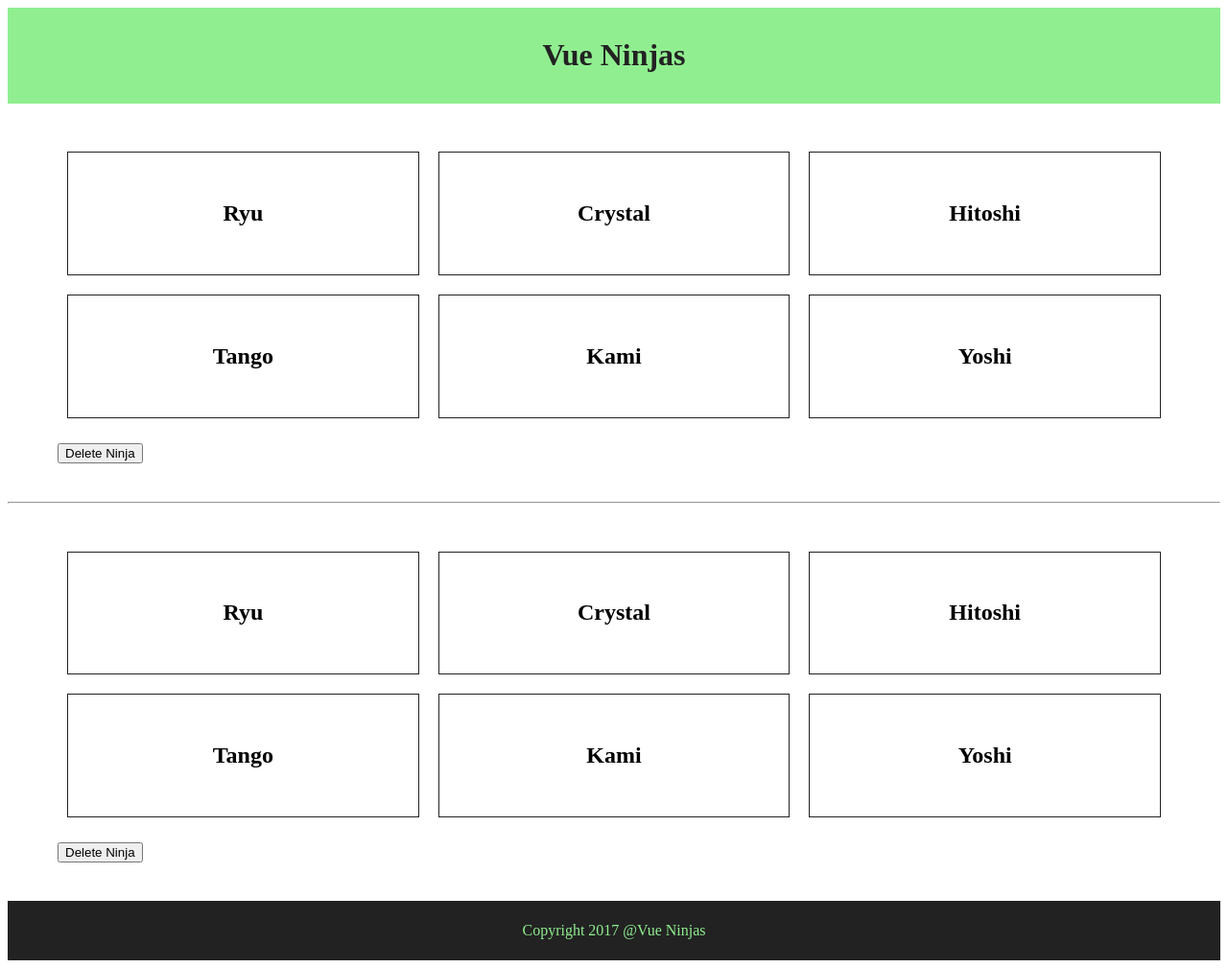
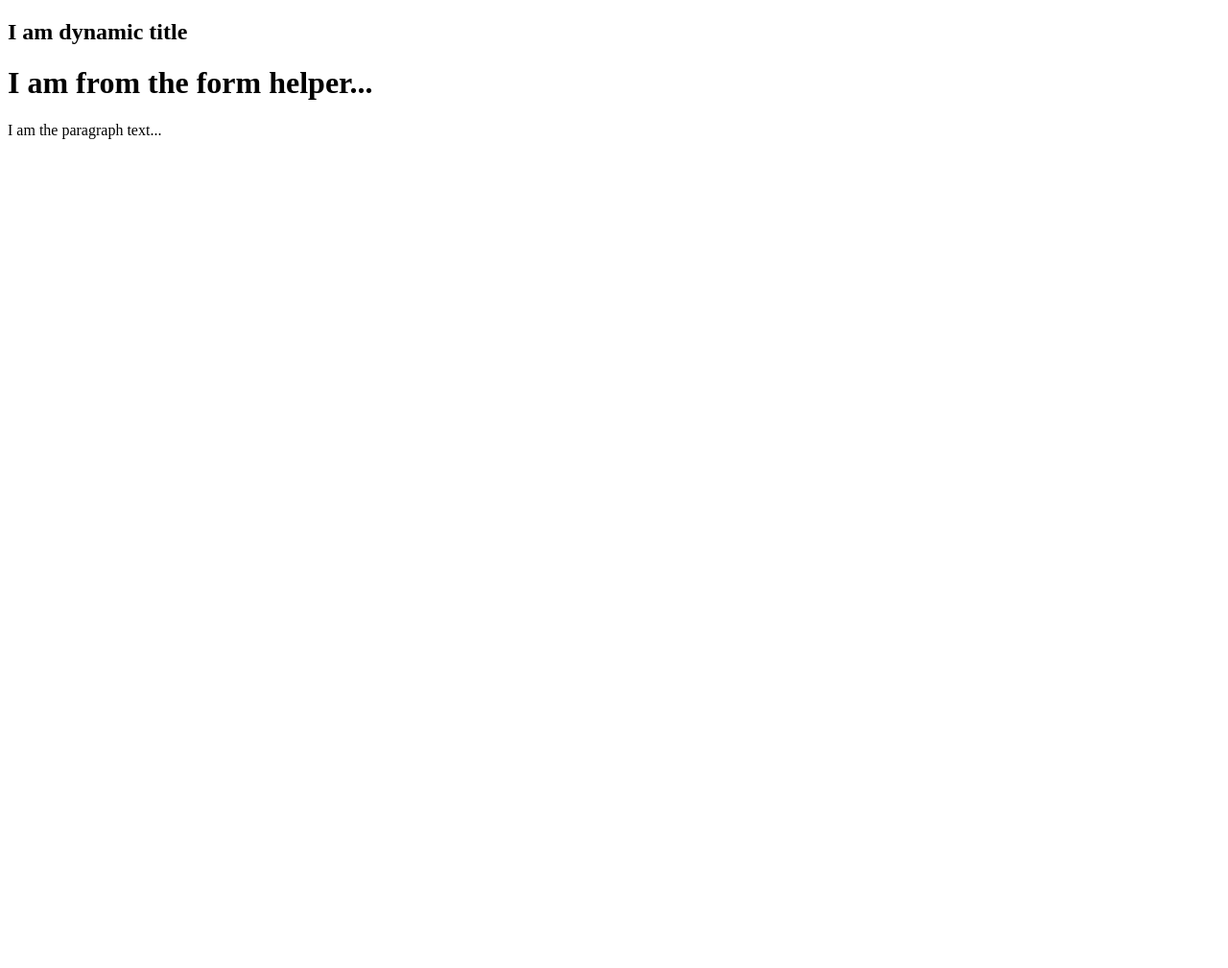
Before and after one commit to SamPratik/vuecli-tutorials, a Vue app: page / in a window 1280 px wide. Shown: the whole page at 96% size. After the commit the page ends 800 px from the top, so only its background shows below. Built offline with nearby package versions, Linux system fonts and the light colour scheme.

Commit message:
primary slots

```diff
--- a/src/App.vue
+++ b/src/App.vue
@@ -1,74 +1,24 @@
 <template>
   <div>
-    <app-header v-bind:title="title"></app-header>
-    <app-ninjas v-bind:ninjas="ninjas"></app-ninjas>
-    <hr>
-    <app-ninjas v-bind:ninjas="ninjas"></app-ninjas>
-    <app-footer v-bind:title="title"></app-footer>
+    <form-helper>
+      <h2 slot="title">{{title}}</h2>
+      <p slot="text">I am the paragraph text...</p>
+    </form-helper>
   </div>
 </template>
 
 <script>
-import Header from './components/Header.vue'
-import Footer from './components/Footer.vue'
-import Ninjas from './components/Ninjas.vue'
+import FormHelper from './components/FormHelper.vue'
 
 export default {
   name: 'app',
   components: {
-    'app-header': Header,
-    'app-footer': Footer,
-    'app-ninjas': Ninjas
+    'form-helper': FormHelper
   },
   data() {
     return {
-      ninjas: [
-          {name: 'Ryu', speciality: 'Vue Components', show: false},
-          {name: 'Crystal', speciality: 'HTML Wizardry', show: false},
-          {name: 'Hitoshi', speciality: 'Click Events', show: false},
-          {name: 'Tango', speciality: 'Conditionals', show: false},
-          {name: 'Kami', speciality: 'Webpack', show: false},
-          {name: 'Yoshi', speciality: 'Data Diggin', show: false}
-      ],
-      title: "Vue Ninjas"
+      title: "I am dynamic title"
     }
-  },
-  methods: {
-    updateTitle: function(updatedTitle) {
-      this.title = updatedTitle;
-    }
-  },
-  // Life cycle hooks
-  beforeCreate() {
-    //do something before creating vue instance
-    alert('beforeCreate');
-  },
-  created() {
-    //do something after creating vue instance...
-    // have access to data in this hook. fetching data from database occurs here...
-    alert('created');
-  },
-  beforeMount() {
-    //do something before mounting vue instance
-    alert('beforeMount');
-  },
-  mounted: function () {
-    this.$nextTick(function () {
-      // Code that will run only after the
-      // entire view has been rendered...
-      alert('mounted');
-    })
-  },
-  beforeUpdate() {
-    //do something before updating vue instance
-    alert('beforeUpdate');
-  },
-  updated: function () {
-    this.$nextTick(function () {
-      // Code that will run only after the
-      // entire view has been re-rendered
-      alert('updated');
-    })
   }
 }
 </script>
--- a/src/components/Footer.vue
+++ /dev/null
@@ -1,38 +0,0 @@
-<template>
-  <div id="">
-    <footer>
-      <p>{{copyright}}{{title}}</p>
-    </footer>
-  </div>
-</template>
-<script>
-import {bus} from '../main';
-
-export default {
-  name: "",
-  props: {
-    title: {
-      type: String,
-      required: true
-    }
-  },
-  data: () => ({
-    copyright: 'Copyright 2017 @'
-  }),
-  created() {
-    bus.$on('changeTitle', (data) => {
-      this.title = data;
-    });
-  }
-}
-</script>
-<style scoped>
-  footer{
-      background: #222;
-      padding: 6px;
-  }
-  p{
-      color: lightgreen;
-      text-align: center;
-  }
-</style>
--- /dev/null
+++ b/src/components/FormHelper.vue
@@ -0,0 +1,17 @@
+<template>
+  <div id="">
+    <slot name="title"></slot>
+    <h1>I am from the form helper...</h1>
+    <slot name="text"></slot>
+  </div>
+</template>
+<script>
+export default {
+  name: "",
+  data: () => ({
+
+  })
+}
+</script>
+<style scoped>
+</style>
--- a/src/components/Header.vue
+++ /dev/null
@@ -1,36 +0,0 @@
-<template>
-  <div id="">
-    <header>
-      <h1 v-on:click="changeTitle">{{title}}</h1>
-    </header>
-  </div>
-</template>
-<script>
-import {bus} from '../main';
-
-export default {
-  name: "",
-  props: {
-    title: {
-      type: String,
-      required: true
-    }
-  },
-  methods: {
-    changeTitle: function() {
-      this.title = "Vue Wizards";
-      bus.$emit('changeTitle', 'Vue Wizards');
-    }
-  }
-}
-</script>
-<style scoped>
-  header{
-      background: lightgreen;
-      padding: 10px;
-  }
-  h1{
-      color: #222;
-      text-align: center;
-  }
-</style>
--- a/src/components/HelloWorld.vue
+++ /dev/null
@@ -1,57 +0,0 @@
-<template>
-  <div class="hello">
-    <h1>{{ msg }}</h1>
-    <p>
-      For guide and recipes on how to configure / customize this project,<br>
-      check out the
-      <a href="https://github.com/vuejs/vue-cli/tree/dev/docs" target="_blank">vue-cli documentation</a>.
-    </p>
-    <h3>Installed CLI Plugins</h3>
-    <ul>
-      <li><a href="https://github.com/vuejs/vue-cli/tree/dev/packages/%40vue/cli-plugin-babel" target="_blank">babel</a></li>
-      <li><a href="https://github.com/vuejs/vue-cli/tree/dev/packages/%40vue/cli-plugin-eslint" target="_blank">eslint</a></li>
-    </ul>
-    <h3>Essential Links</h3>
-    <ul>
-      <li><a href="https://vuejs.org" target="_blank">Core Docs</a></li>
-      <li><a href="https://forum.vuejs.org" target="_blank">Forum</a></li>
-      <li><a href="https://chat.vuejs.org" target="_blank">Community Chat</a></li>
-      <li><a href="https://twitter.com/vuejs" target="_blank">Twitter</a></li>
-    </ul>
-    <h3>Ecosystem</h3>
-    <ul>
-      <li><a href="https://router.vuejs.org/en/essentials/getting-started.html" target="_blank">vue-router</a></li>
-      <li><a href="https://vuex.vuejs.org/en/intro.html" target="_blank">vuex</a></li>
-      <li><a href="https://github.com/vuejs/vue-devtools#vue-devtools" target="_blank">vue-devtools</a></li>
-      <li><a href="https://vue-loader.vuejs.org/en" target="_blank">vue-loader</a></li>
-      <li><a href="https://github.com/vuejs/awesome-vue" target="_blank">awesome-vue</a></li>
-    </ul>
-  </div>
-</template>
-
-<script>
-export default {
-  name: 'HelloWorld',
-  props: {
-    msg: String
-  }
-}
-</script>
-
-<!-- Add "scoped" attribute to limit CSS to this component only -->
-<style scoped>
-h3 {
-  margin: 40px 0 0;
-}
-ul {
-  list-style-type: none;
-  padding: 0;
-}
-li {
-  display: inline-block;
-  margin: 0 10px;
-}
-a {
-  color: #42b983;
-}
-</style>
--- a/src/components/Ninjas.vue
+++ /dev/null
@@ -1,52 +0,0 @@
-<template>
-  <div id="ninjas">
-    <ul>
-      <li v-for="ninja in ninjas" v-on:click="ninja.show = !ninja.show">
-        <h2>{{ninja.name}}</h2>
-        <h3 v-show="ninja.show">{{ninja.speciality}}</h3>
-      </li>
-    </ul>
-    <button type="button" v-on:click="deleteNinja">Delete Ninja</button>
-  </div>
-</template>
-<script>
-export default {
-  props: {
-    ninjas: {
-      type: Array,
-      required: true
-    }
-  },
-  data: () => ({
-
-  }),
-  methods: {
-    deleteNinja: function() {
-      this.ninjas = this.ninjas.pop();
-    }
-  }
-}
-</script>
-<style scoped>
-  #ninjas{
-      width: 100%;
-      max-width: 1200px;
-      margin: 40px auto;
-      padding: 0 20px;
-      box-sizing: border-box;
-  }
-  ul{
-      display: flex;
-      flex-wrap: wrap;
-      list-style-type: none;
-      padding: 0;
-  }
-  li{
-      flex-grow: 1;
-      flex-basis: 300px;
-      text-align: center;
-      padding: 30px;
-      border: 1px solid #222;
-      margin: 10px;
-  }
-</style>
```
